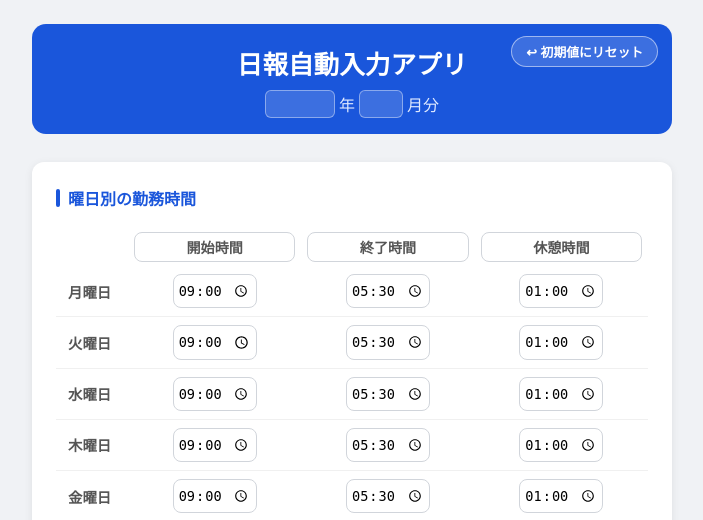
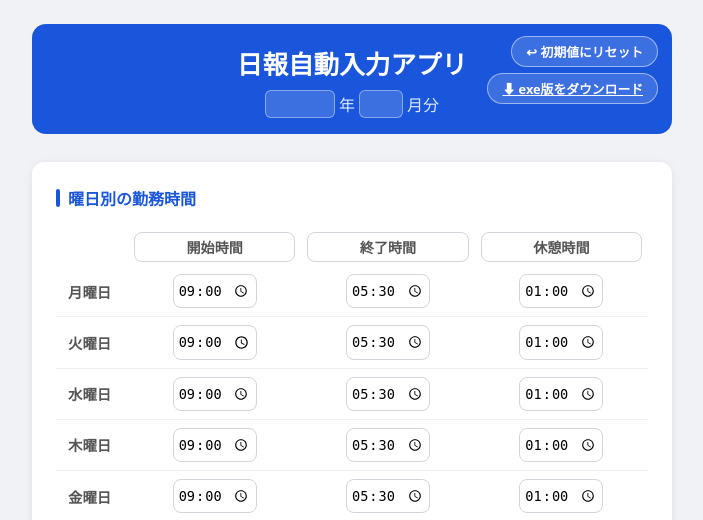
Before and after one commit to Coffeeplantation/DailyReportAutoFillApp, a Flask app: template templates/index.html in a window 1280 px wide. Shown: the top 520 px of the page, without its empty margins (288-991 px from the left). Run offline with Flask 3, Linux system fonts and the light colour scheme; the template is opened without the code that fills it, so the values that code supplies are empty.

Commit message:
ウェブ版：exe版ダウンローダーボタンをヘッダーに追加
Co-Authored-By: Claude Sonnet 4.6 <noreply@anthropic.com>

```diff
--- a/app.py
+++ b/app.py
@@ -691,5 +691,19 @@ def download_report():
     )
 
 
+@app.route('/api/exe')
+@auth.login_required
+def download_exe():
+    exe_path = os.path.join(os.path.dirname(os.path.abspath(__file__)), 'dist', '日報自動入力アプリ.exe')
+    if not os.path.isfile(exe_path):
+        return jsonify({'error': 'exe ファイルが見つかりません。build.bat を実行してビルドしてください。'}), 404
+    return send_file(
+        exe_path,
+        as_attachment=True,
+        download_name='日報自動入力アプリ.exe',
+        mimetype='application/octet-stream'
+    )
+
+
 if __name__ == '__main__':
     app.run(host='0.0.0.0', debug=False, port=5000)
--- a/templates/index.html
+++ b/templates/index.html
@@ -855,6 +855,7 @@
   <header>
     <div class="header-actions">
       <button type="button" class="reset-btn" onclick="resetSettings()">↩ 初期値にリセット</button>
+      <a href="/api/exe" class="reset-btn" download>⬇ exe版をダウンロード</a>
       <div class="autosave-notice" id="autosaveNotice"></div>
     </div>
     <h1>日報自動入力アプリ</h1>
```
